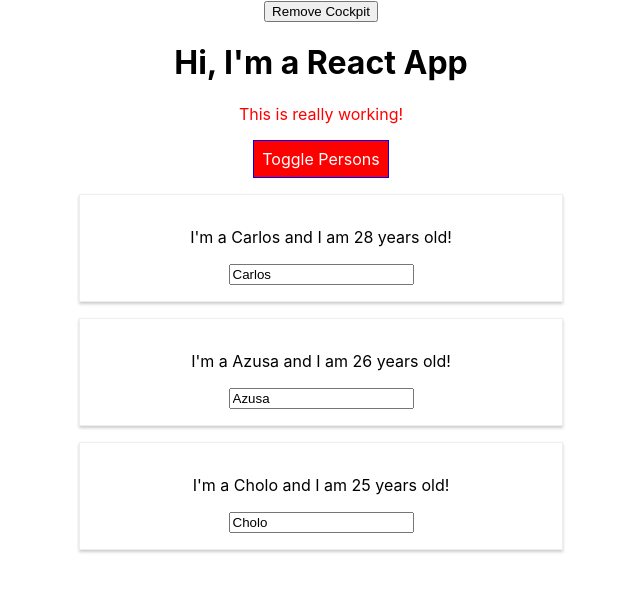
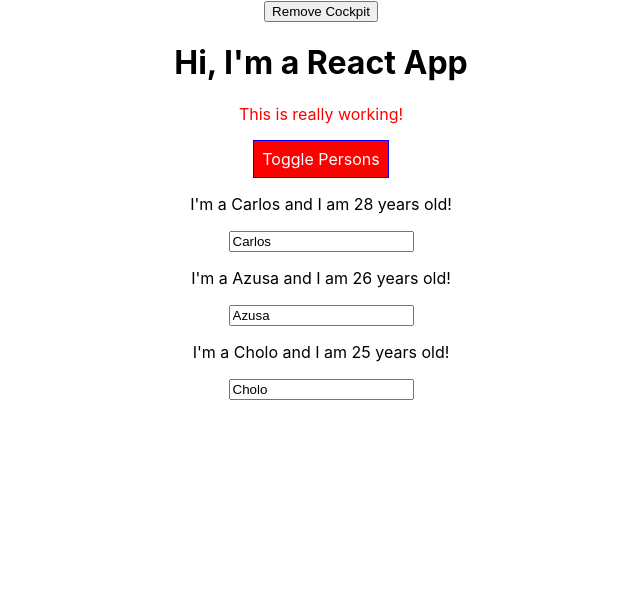
Before and after one commit to cavargas40/react-complete-guide, a React (Create React App) app: page / in a window 1280 px wide. Both pictures are taken after a click on the button "Toggle Persons". Shown: the top 592 px of the page, without its empty margins (319-959 px from the left). Built offline with nearby package versions, Linux system fonts and the light colour scheme.

Commit message:
rendering adjacent JSX elements

```diff
--- a/src/components/Persons/Person/Person.js
+++ b/src/components/Persons/Person/Person.js
@@ -1,16 +1,21 @@
 import React from 'react';
 import './Person.css';
+import Aux from '../../../hoc/Auxiliar';
 
 class Person extends React.Component {
   render() {
     console.log('[Person.js] rendering...');
     return (
-      <div className="Person">
+      <Aux>
         <p onClick={this.props.click}>
           I'm a {this.props.name} and I am {this.props.age} years old!
         </p>
-        <input type="text" onChange={this.props.changed} value={this.props.name} />
-      </div>
+        <input
+          type="text"
+          onChange={this.props.changed}
+          value={this.props.name}
+        />
+      </Aux>
     );
   }
 }
--- /dev/null
+++ b/src/hoc/Auxiliar.js
@@ -0,0 +1,3 @@
+const Aux = props => props.children;
+
+export default Aux;
```
